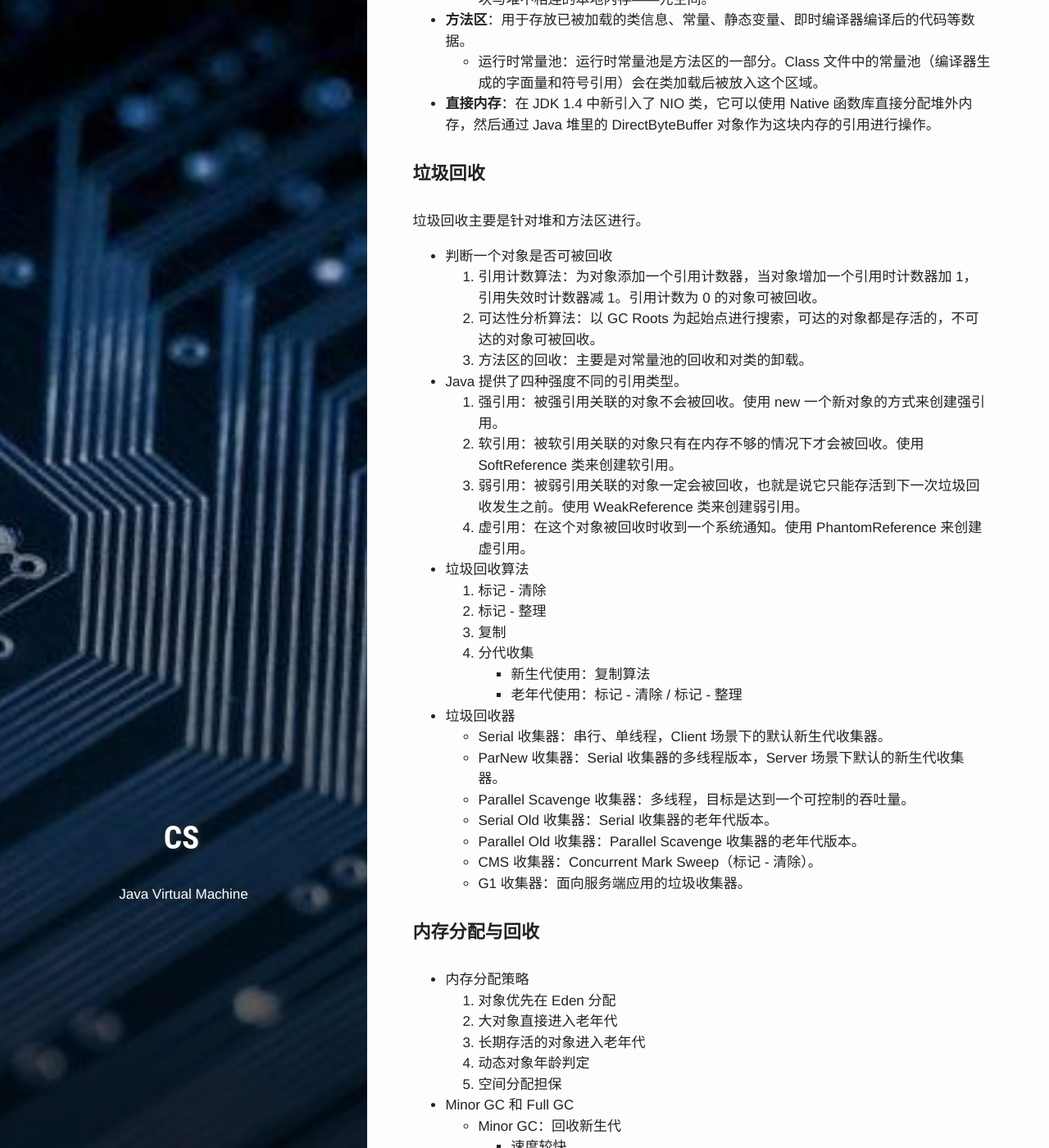
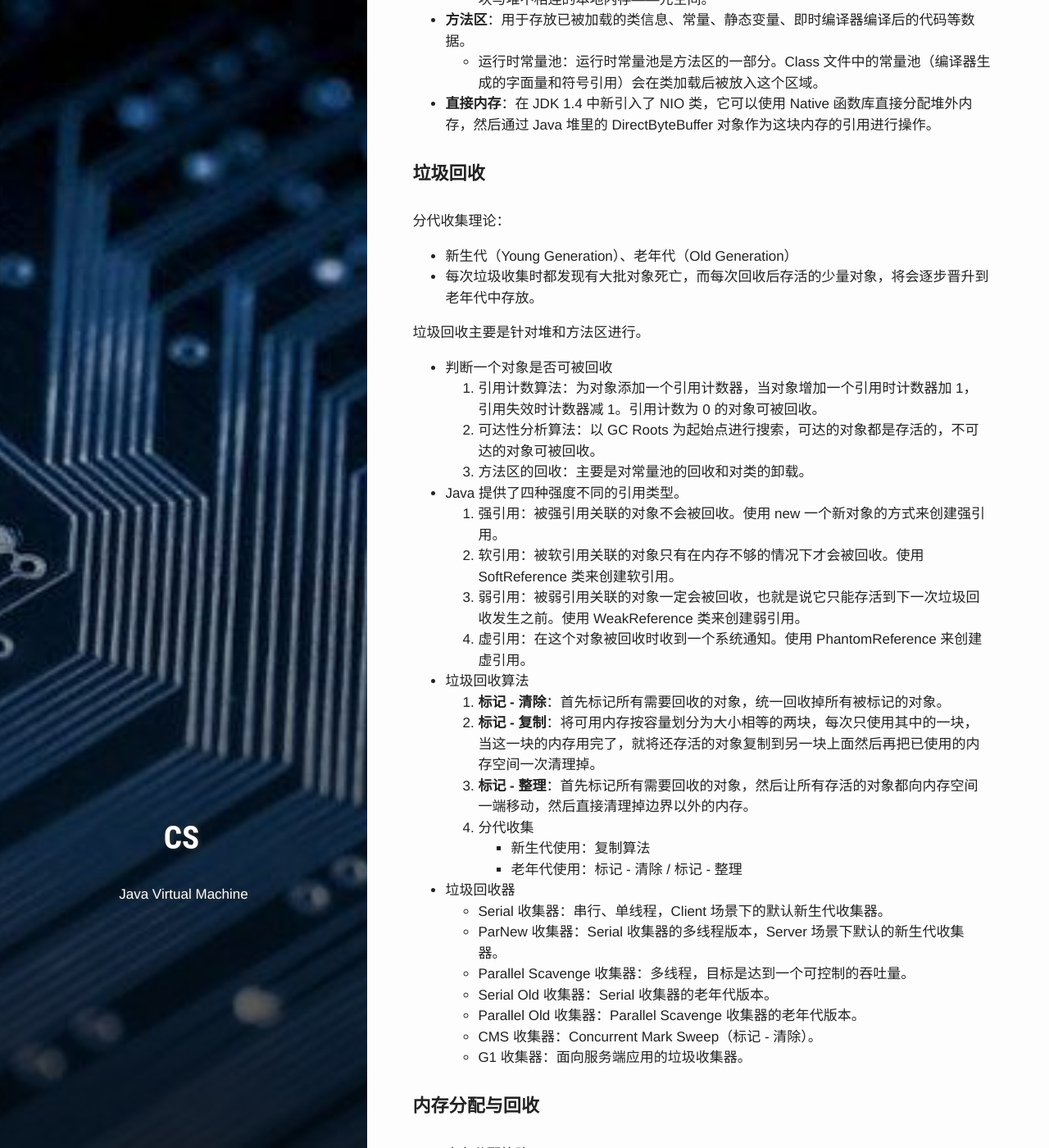
Before and after one commit to PetePro/PetePro.github.io, a Jekyll site: the page built from _posts/ComputerScience/2020-02-08-jvm.markdown, in a window 1280 px wide and 1400 px high, scrolled down 1108 px. Shown: the whole window at 82% size. Built offline with Jekyll 4.4.1, drawn with Linux system fonts in a browser that asks for light colours; some web fonts are replaced.

Commit message:
Update 2020-02-08-jvm.markdown

```diff
--- a/_posts/ComputerScience/2020-02-08-jvm.markdown
+++ b/_posts/ComputerScience/2020-02-08-jvm.markdown
@@ -31,6 +31,10 @@ bg: "CS.jpg"
 - **直接内存**：在 JDK 1.4 中新引入了 NIO 类，它可以使用 Native 函数库直接分配堆外内存，然后通过 Java 堆里的 DirectByteBuffer 对象作为这块内存的引用进行操作。
 
 #### 垃圾回收
+分代收集理论：
+- 新生代（Young Generation）、老年代（Old Generation）
+- 每次垃圾收集时都发现有大批对象死亡，而每次回收后存活的少量对象，将会逐步晋升到老年代中存放。
+
 垃圾回收主要是针对堆和方法区进行。
 - 判断一个对象是否可被回收
   1. 引用计数算法：为对象添加一个引用计数器，当对象增加一个引用时计数器加 1，引用失效时计数器减 1。引用计数为 0 的对象可被回收。
@@ -42,9 +46,9 @@ bg: "CS.jpg"
   3. 弱引用：被弱引用关联的对象一定会被回收，也就是说它只能存活到下一次垃圾回收发生之前。使用 WeakReference 类来创建弱引用。
   4. 虚引用：在这个对象被回收时收到一个系统通知。使用 PhantomReference 来创建虚引用。
 - 垃圾回收算法
-  1. 标记 - 清除
-  2. 标记 - 整理
-  3. 复制
+  1. **标记 - 清除**：首先标记所有需要回收的对象，统一回收掉所有被标记的对象。
+  2. **标记 - 复制**：将可用内存按容量划分为大小相等的两块，每次只使用其中的一块，当这一块的内存用完了，就将还存活的对象复制到另一块上面然后再把已使用的内存空间一次清理掉。
+  3. **标记 - 整理**：首先标记所有需要回收的对象，然后让所有存活的对象都向内存空间一端移动，然后直接清理掉边界以外的内存。
   4. 分代收集
      - 新生代使用：复制算法
      - 老年代使用：标记 - 清除 / 标记 - 整理
```
